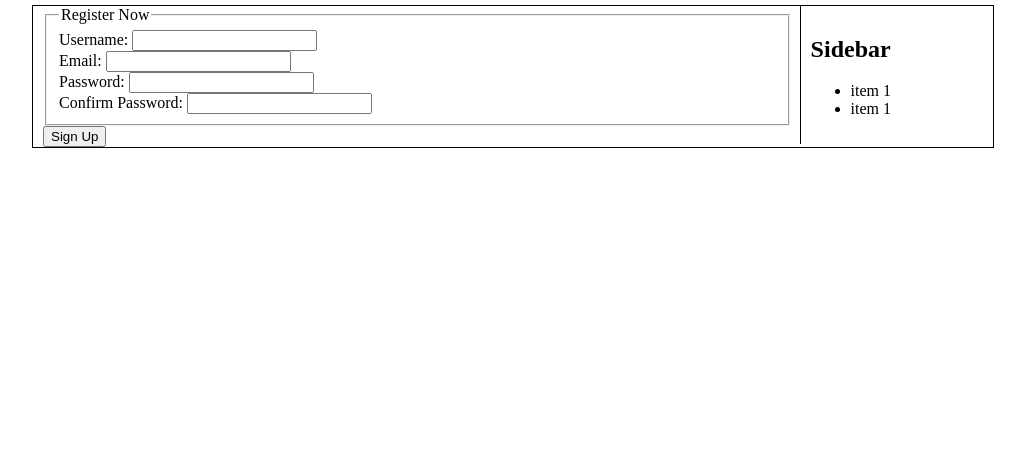
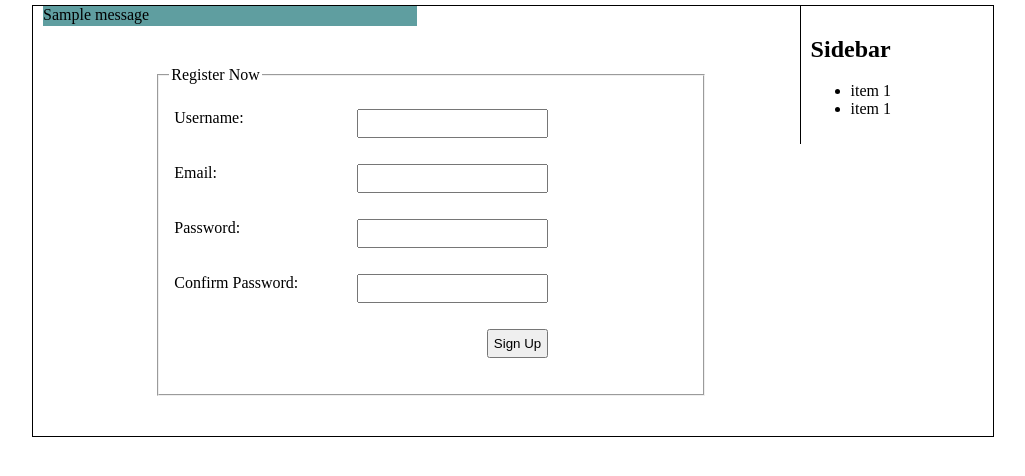
Before and after one commit to harsh-gautam/flask_blog, a Flask app: page /register in a window 1280 px wide. Shown: the part 42-518 px from the top of the page, without its empty margins (127-1152 px from the left). Run offline with Flask 2, Linux system fonts and the light colour scheme; one stand-in notice (Sample message) is shown.

Commit message:
Added some styling

```diff
--- a/flask_webapp.py
+++ b/flask_webapp.py
@@ -1,4 +1,4 @@
-from flask import Flask, render_template
+from flask import Flask, render_template, url_for, flash, redirect
 from forms import RegistrationForm, LoginForm
 app = Flask(__name__)
 app.config['SECRET_KEY'] = '23jbhbh21h1gvbdv12g3vjdgva7atd12hj8asd'
@@ -27,12 +27,15 @@ def home():
 def about():
     return render_template('about.html', title='About')
 
-@app.route("/register")
+@app.route("/register", methods=['GET', 'POST'])
 def register():
     form = RegistrationForm()
+    if form.validate_on_submit():
+        flash(f'Account created successfully for {form.username.data}', category='success')
+        return redirect(url_for('home'))
     return render_template('register.html', title='Register', form=form)
 
-@app.route("/login")
+@app.route("/login", methods=['GET', 'POST'])
 def login():
     form = LoginForm()
     return render_template('login.html', title='Login', form=form)
--- a/static/main.css
+++ b/static/main.css
@@ -11,6 +11,12 @@ body{
     border: 1px solid black;
 }
 
+#main::after{
+    content: "";
+    display: block;
+    clear: both;
+}
+
 .content{
     width: 78%;
     margin: 0;
@@ -18,15 +24,50 @@ body{
     float: left;
 }
 
-#main::after{
-    content: "";
-    display: block;
-    clear: both;
-}
-
 .sidebar{
     border-left: 1px solid black;
     width: 18%;
+    height: inherit;
     float: right;
     padding: 1%;
 }
+
+.success{
+    width: 50%;
+    height: 20px;
+    background-color: cadetblue;
+}
+
+.form{
+    width: 70%;
+    margin: 0 auto;
+    padding: 40px 20px;
+}
+
+.form-group{
+    width: 100%;
+    height: 40px;
+    padding: 5px;
+    margin: 5px 0;
+}
+fieldset{
+    width: 100%;
+    padding: 15px 10px;
+}
+
+input{
+    float: right;
+    margin-right: 150px;
+    padding: 1%;
+}
+
+.error{
+    display: inline-block;
+    color: red;
+    font-size: 0.7em;
+    float: right;
+}
+
+.remember-me{
+    float: none;
+}
--- a/templates/layout.html
+++ b/templates/layout.html
@@ -7,7 +7,6 @@
             <title>Flask Blog</title>
         {% endif %}
         <link rel="stylesheet" href="{{ url_for('static', filename='navbar.css') }}">
-        <link rel="stylesheet" href="{{ url_for('static', filename='sidebar.css') }}">
         <link rel="stylesheet" href="{{ url_for('static', filename='main.css') }}">
     </head>
     <body>
@@ -15,7 +14,7 @@
             <a class='home' href='/'>Flask Blog</a>
             <div class="items-left">
                 <a href="/">Home</a>
-                <a href="/">About</a>
+                <a href="{{ url_for('about') }}">About</a>
             </div>
             <div class="items-right">
                 <a href="{{ url_for('login') }}">Login</a>
@@ -24,6 +23,15 @@
         </div>
         <div id='main'>
             <div class='content'>
+                {% with messages = get_flashed_messages(with_categories=True) %}
+                    {% if messages %}
+                        {% for category, message in messages%}
+                            <div class="{{ category }}">
+                                {{ message }}
+                            </div>
+                        {% endfor %}
+                    {% endif %}
+                {% endwith %}
                 {% block content %}{% endblock %}
             </div>
             <div class='sidebar'>
--- a/templates/login.html
+++ b/templates/login.html
@@ -1,6 +1,6 @@
 {% extends "layout.html" %}
 {% block content %}
-    <form class="form-container" method="POST" action="">
+    <form class="form" method="POST" action="">
         <fieldset>
             <legend class="form-title">Login</legend>
             <div class='form-group'>
@@ -12,7 +12,7 @@
                 {{ form.password}}
             </div>
             <div class='form-group'>
-                {{ form.remember}}
+                {{ form.remember(class='remember-me')}}
                 {{ form.remember.label }}
             </div>
         </fieldset>
--- a/templates/register.html
+++ b/templates/register.html
@@ -1,27 +1,58 @@
 {% extends "layout.html" %}
 {% block content %}
-    <form class="form-container" method="POST" action="">
+    <form class="form" method="POST" action="">
         <fieldset>
             <legend class="form-title">Register Now</legend>
             <div class='form-group'>
                 {{ form.username.label }}
+
+                {% if form.username.errors %}
+                    {{ form.username(class='invalid') }}
+                        {% for error in form.username.errors %}
+                            <span class="error">{{ error }}</span>
+                        {% endfor %}
+                {% else %}
                     {{ form.username}}
+                {% endif %}
+
             </div>
             <div class='form-group'>
                 {{ form.email.label }}
+                {% if form.email.errors %}
+                    {{ form.email(class='invalid') }}
+                        {% for error in form.email.errors %}
+                            <span class="error">{{ error }}</span>
+                        {% endfor %}
+                {% else %}
                     {{ form.email}}
+                {% endif %}
             </div>
             <div class='form-group'>
                 {{ form.password.label }}
+                {% if form.password.errors %}
+                    {{ form.password(class='invalid') }}
+                        {% for error in form.password.errors %}
+                            <span class="error">{{ error }}</span>
+                        {% endfor %}
+                {% else %}
                     {{ form.password}}
+                {% endif %}
             </div>
             <div class='form-group'>
                 {{ form.confirm_password.label }}
+                {% if form.confirm_password.errors %}
+                    {{ form.confirm_password(class='invalid') }}
+                        {% for error in form.confirm_password.errors %}
+                            <span>{{ error }}</span>
+                        {% endfor %}
+                {% else %}
                     {{ form.confirm_password}}
+                {% endif %}
             </div>
-        </fieldset>
             <div class='form-group'>
                 {{ form.submit }}
             </div>
+        </fieldset>
+
     </form>
 {% endblock content %}
```
Also changed, not shown: README.md, static/sidebar.css (deleted). Lines whose indentation alone changed are shown as unchanged.
